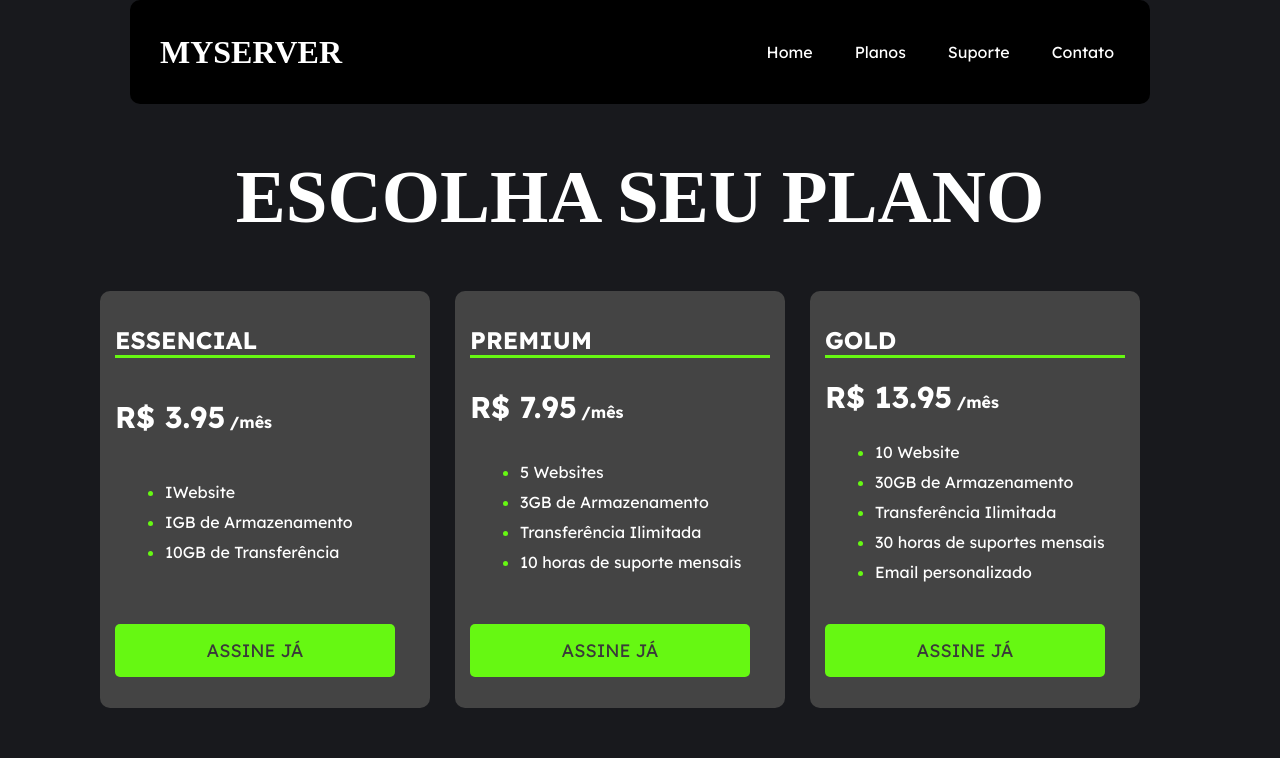
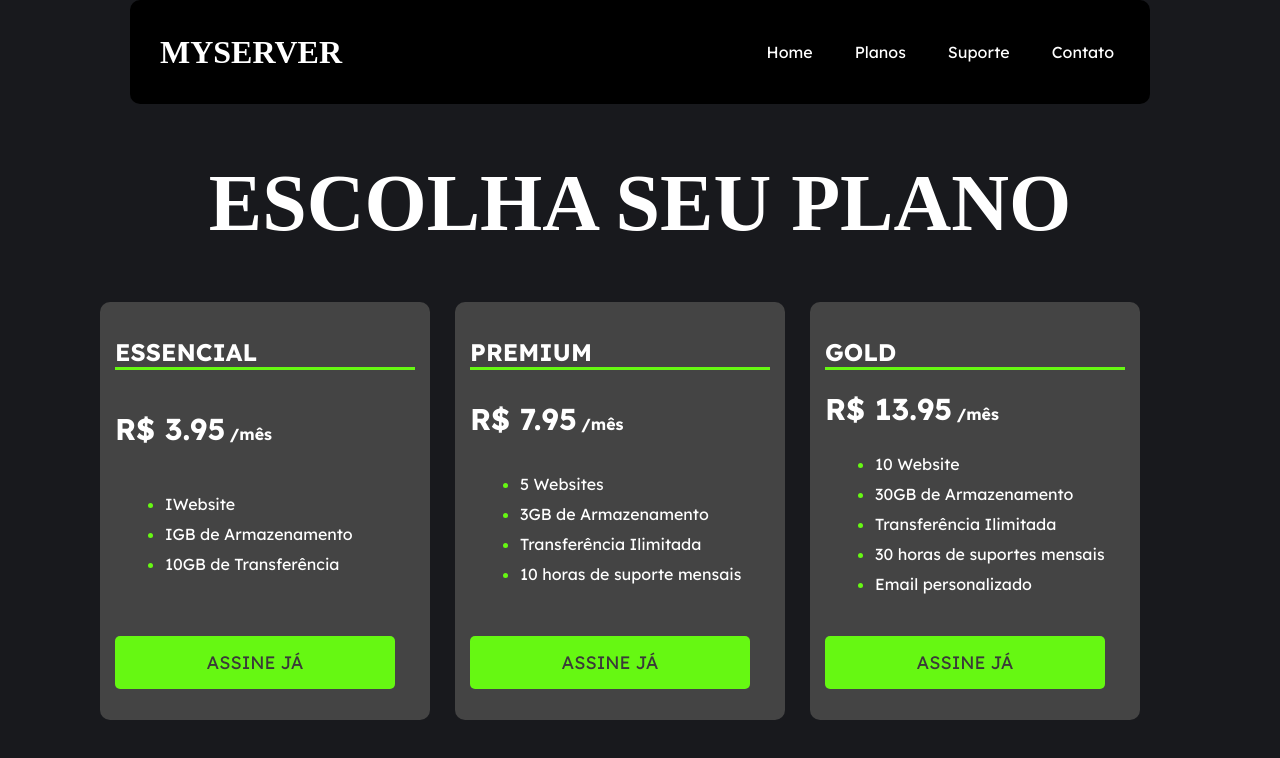
Before and after one commit to LuanDevCode/Escolha-seu-Plano, a plain HTML site: page index.html in a window 1280 px wide. In both pictures the pointer is over the element "ESCOLHA SEU PLANO". Drawn offline with Linux system fonts and the light colour scheme; a web font is replaced by a local one.

Commit message:
Ampliação do titulo quando passa o mouse

```diff
--- a/style.css
+++ b/style.css
@@ -50,11 +50,17 @@ a:hover{
     margin-left: 20px;
 }
 
+
 .main{
     font-size: 75px;
     text-transform: uppercase;
     color: white;
     text-align: center;
+}
+
+.main:hover{
+   font-size: 80px;
+   transition: 0.5s;
 }
 
 .container{
```
